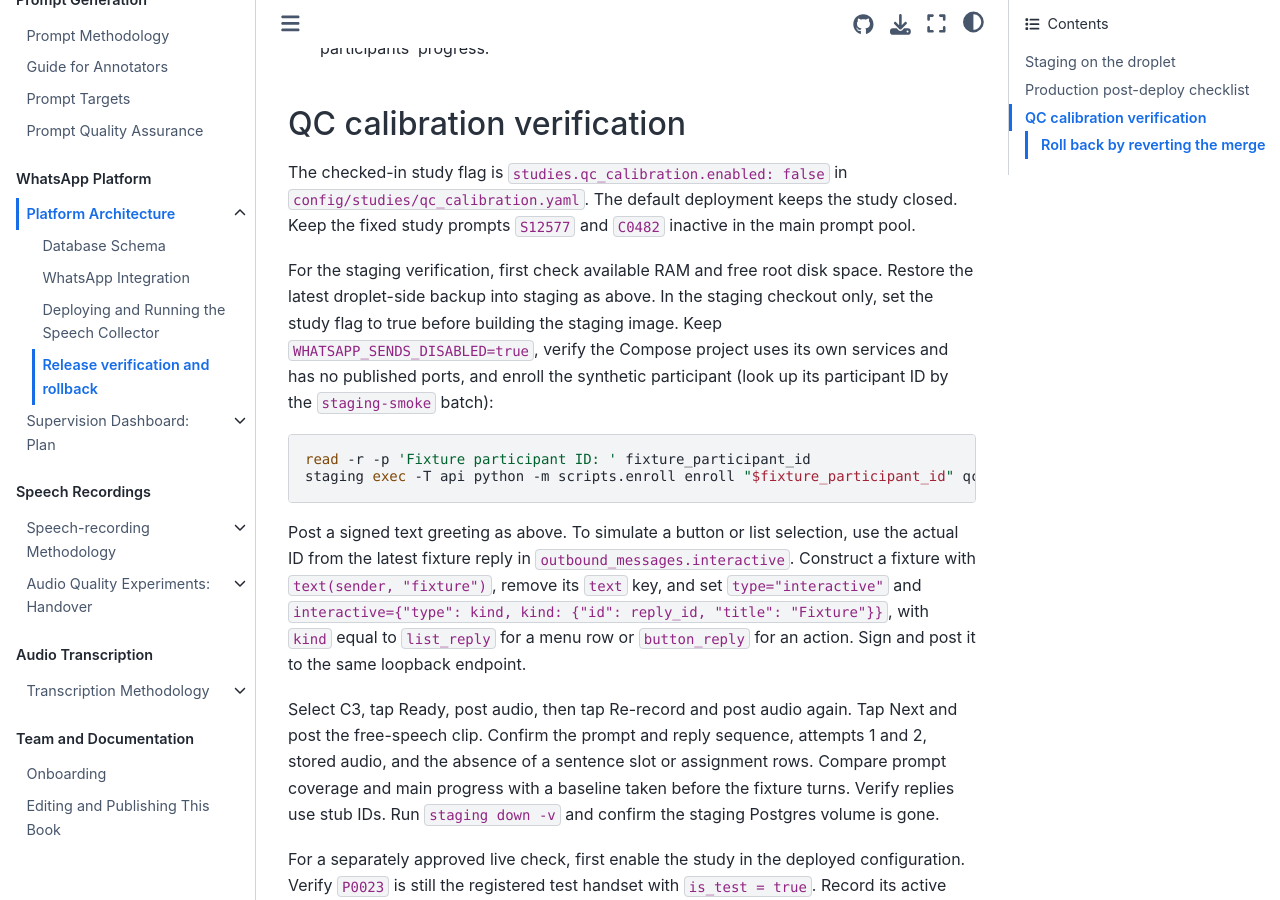
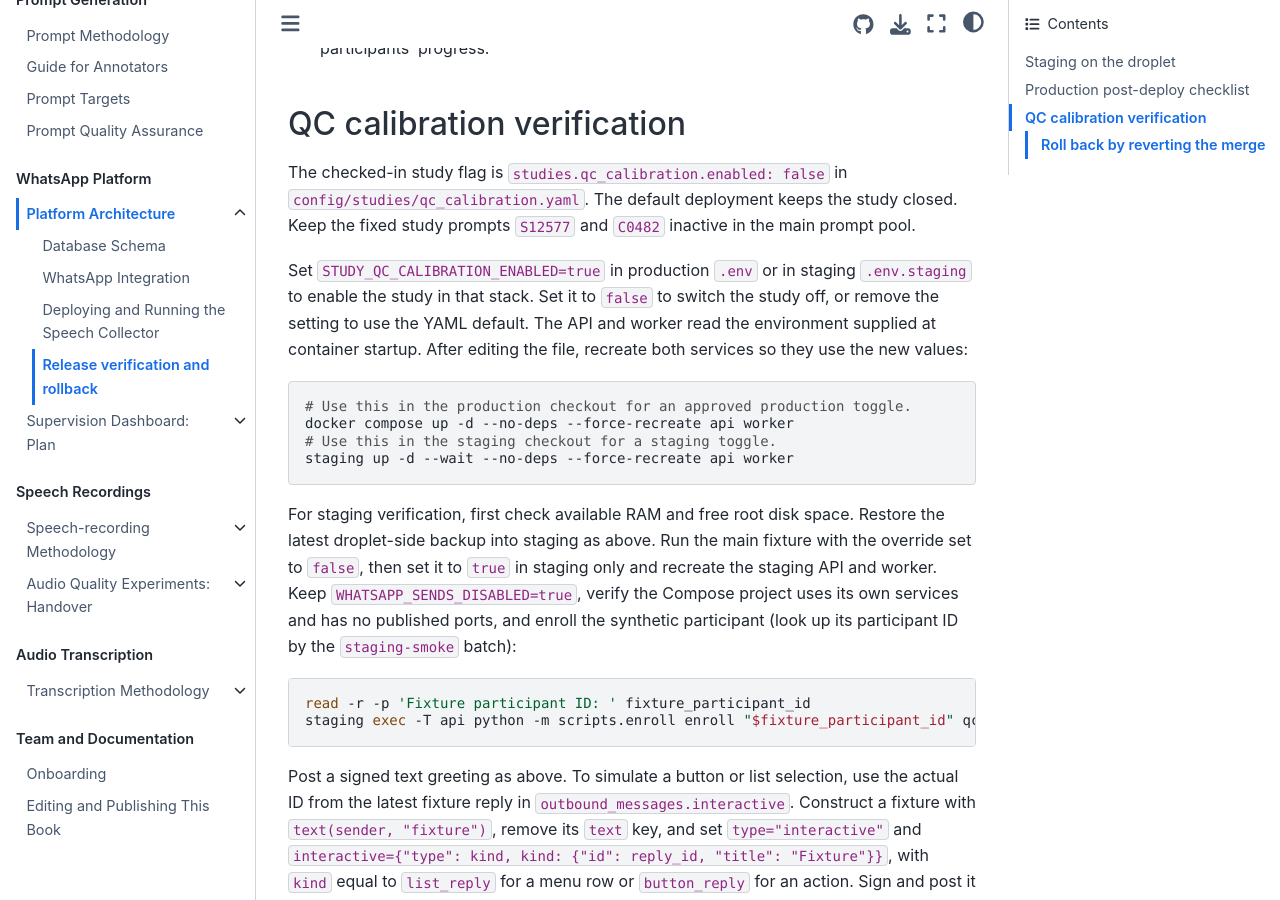
Before and after one commit to dmatekenya/whatsapp-speech-collector, a Jupyter Book: the page built from docs/platform/deploy.md, in a window 1280 px wide and 900 px high, scrolled down 2337 px. Built offline with Jupyter Book 1.0.4 settings and Sphinx 7.4.7 and the Sphinx Book theme 1.1.4, drawn with Linux system fonts in a browser that asks for light colours.

Commit message:
Allow QC calibration startup override from environment

````diff
--- a/docker-compose.staging.yml
+++ b/docker-compose.staging.yml
@@ -81,6 +81,8 @@ services:
 
   redis:
     image: redis:7
+    volumes:
+      - staging_redis:/data
     healthcheck:
       test: ["CMD", "redis-cli", "ping"]
       interval: 5s
@@ -94,3 +96,4 @@ networks:
 volumes:
   staging_audio:
   staging_postgres:
+  staging_redis:
--- a/docs/platform/deploy.md
+++ b/docs/platform/deploy.md
@@ -114,10 +114,24 @@ The checked-in study flag is `studies.qc_calibration.enabled: false` in
 closed. Keep the fixed study prompts `S12577` and `C0482` inactive in the main
 prompt pool.
 
-For the staging verification, first check available RAM and free root disk
-space. Restore the latest droplet-side backup into staging as above. In the
-staging checkout only, set the study flag to true before building the staging
-image. Keep `WHATSAPP_SENDS_DISABLED=true`, verify the Compose project uses
+Set `STUDY_QC_CALIBRATION_ENABLED=true` in production `.env` or in staging
+`.env.staging` to enable the study in that stack. Set it to `false` to switch
+the study off, or remove the setting to use the YAML default. The API and
+worker read the environment supplied at container startup. After editing the
+file, recreate both services so they use the new values:
+
+```bash
+# Use this in the production checkout for an approved production toggle.
+docker compose up -d --no-deps --force-recreate api worker
+# Use this in the staging checkout for a staging toggle.
+staging up -d --wait --no-deps --force-recreate api worker
+```
+
+For staging verification, first check available RAM and free root disk space.
+Restore the latest droplet-side backup into staging as above. Run the main
+fixture with the override set to `false`, then set it to `true` in staging
+only and recreate the staging API and worker. Keep
+`WHATSAPP_SENDS_DISABLED=true`, verify the Compose project uses
 its own services and has no published ports, and enroll the synthetic
 participant (look up its participant ID by the `staging-smoke` batch):
 
````
Also changed, not shown: 7 other files.
